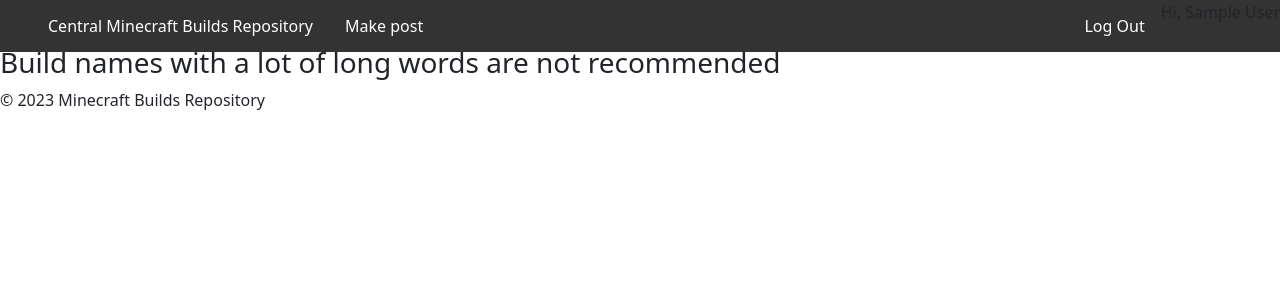
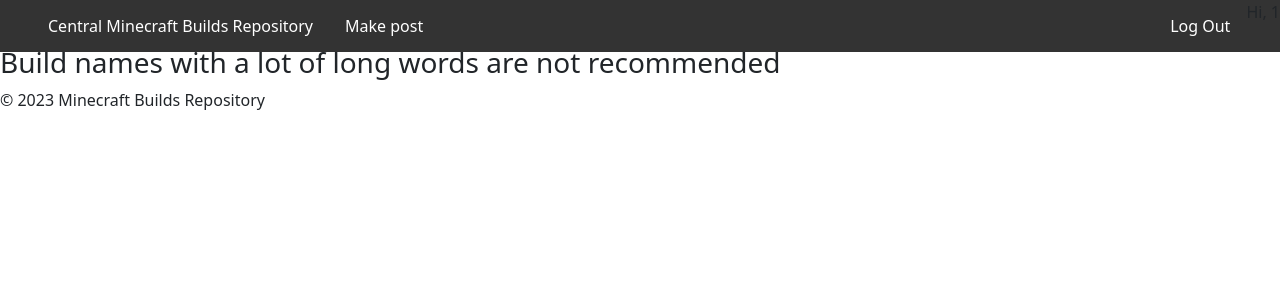
Before and after one commit to kepper104/Yandex-Web-Project, a Flask app: page / in a window 1280 px wide. Shown: the top 300 px of the page. Run offline with Flask 3, Linux system fonts and the light colour scheme; the visitor is signed in with stand-in values (Sample User, id 1); data that the repository does not hold is empty.

Commit message:
Log out fix

```diff
--- a/app.py
+++ b/app.py
@@ -127,7 +127,7 @@ def make_post():
 def logout():
     flask_login.logout_user()
     print("Logged out!")
-    redirect(url_for("index"))
+    return redirect(url_for("index"))
 
 
 @login_manager.unauthorized_handler
--- a/templates/base.html
+++ b/templates/base.html
@@ -15,7 +15,7 @@
 <!--			<li><a href="/post/1">View Post</a></li>-->
 			{% if current_user.is_authenticated %}
 				<li><a href="/make_post">Make post</a></li>
-				<li style="float:right">Hi, {{ current_user.name }}</li>
+				<li style="float:right">Hi, {{ current_user.get_id() }}</li>
 				<li style="float:right"><a href="/logout">Log Out</a></li>
 			{% else %}
 				<li style="float:right"><a href="/signup">Sign Up</a></li>
```
